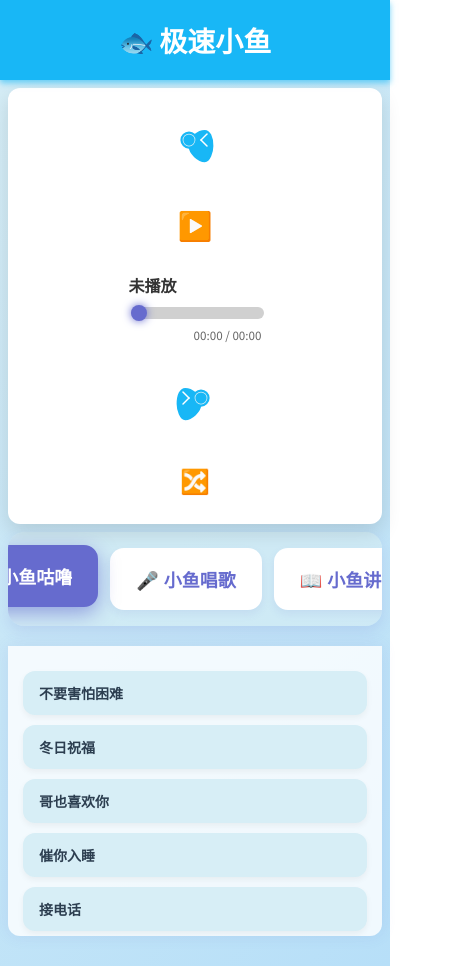
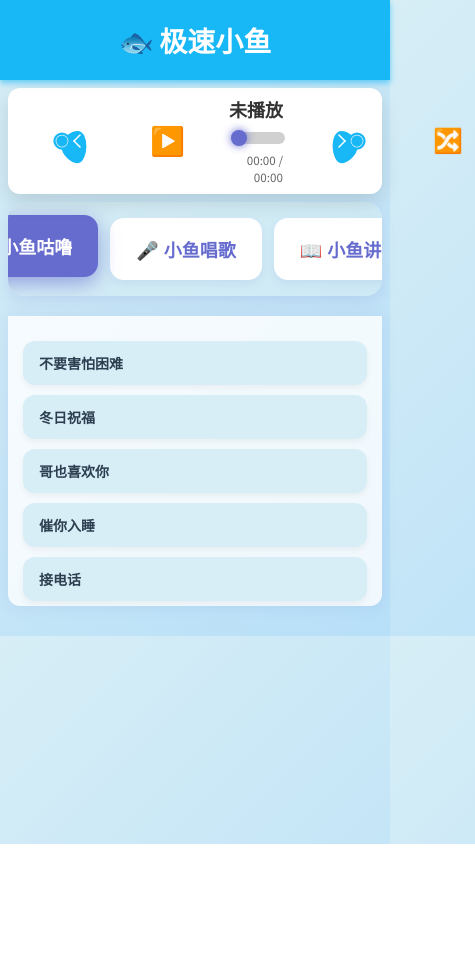
Before and after one commit to zhaoxinlu98/nfc-audio-page, a plain HTML site: page index.html in a window 390 px wide. Shown: the whole page, 475 px wide, since content can reach past the window. After the commit the page ends 844 px from the top, so only its background shows below. Drawn offline with Linux system fonts and the light colour scheme.

Commit message:
Update index.html

```diff
--- a/index.html
+++ b/index.html
@@ -218,19 +218,36 @@
     user-select: none;
   }
 
-  /* 响应式 - 手机屏幕调整 */
+  /* 手机端优化，播放器保持横排 */
   @media (max-width: 600px) {
     #player {
-      flex-direction: column;
-      gap: 14px;
-      top: 56px;
+      flex-direction: row !important; /* 保持横排 */
+      gap: 10px;
+      padding: 8px 12px;
+      top: 72px;
       margin: 8px 8px;
+      justify-content: space-between;
+      align-items: center;
     }
+    .controls button {
+      font-size: 26px;
+      padding: 12px;
+    }
+    .progress-container {
+      margin: 0 10px;
+      flex: 1;
+    }
+
     #tabs {
       flex-direction: row;
       gap: 12px;
       padding: 16px 8px;
       margin: 0 8px 20px 8px;
+      overflow-x: auto;
+      scrollbar-width: none;
+    }
+    #tabs::-webkit-scrollbar {
+      display: none;
     }
     .tab {
       justify-content: center;
@@ -247,14 +264,6 @@
     .audio-item {
       font-size: 14px;
       padding: 12px 16px;
-    }
-    .controls button {
-      font-size: 28px;
-      padding: 16px;
-      margin: 0 10px;
-    }
-    #nowPlaying {
-      font-size: 16px;
     }
   }
 </style>
@@ -383,6 +392,7 @@
       timeDisplay.textContent = "00:00 / 00:00";
 
       clearActiveItems();
+      bindAudioItems();
     });
 
     tab.addEventListener("keydown", (e) => {
@@ -530,13 +540,6 @@
     }
   });
 
-  // 每次切换tab时，重新绑定音频点击事件
-  tabs.forEach(tab => {
-    tab.addEventListener("click", () => {
-      bindAudioItems();
-    });
-  });
-
 </script>
 </body>
 </html>
```
